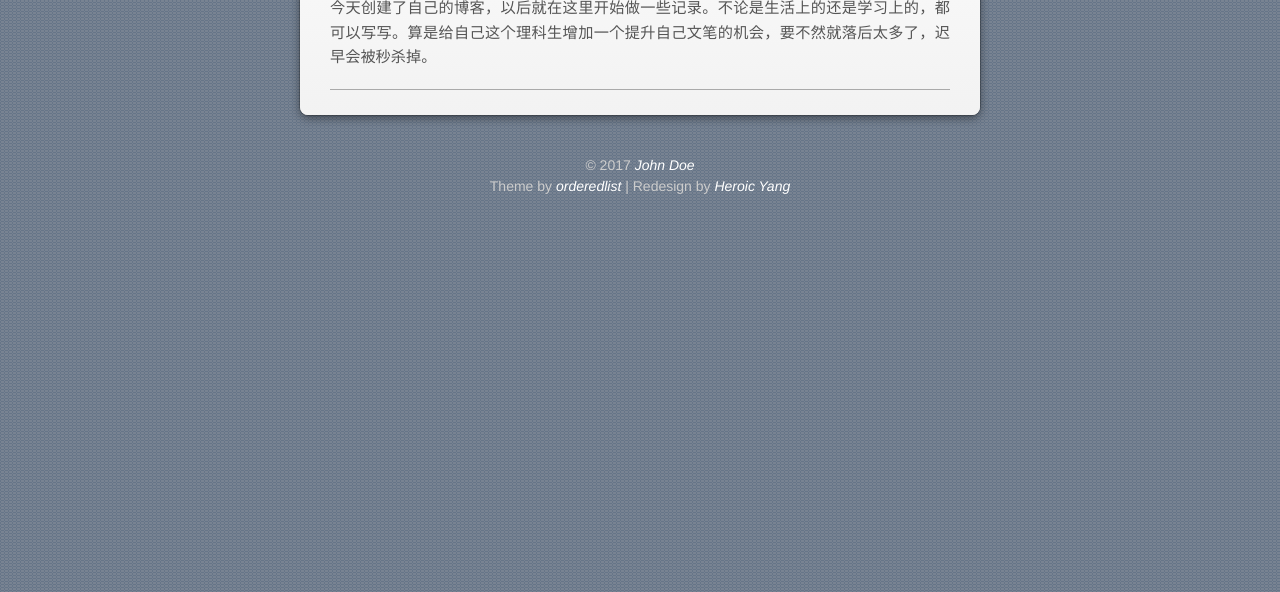
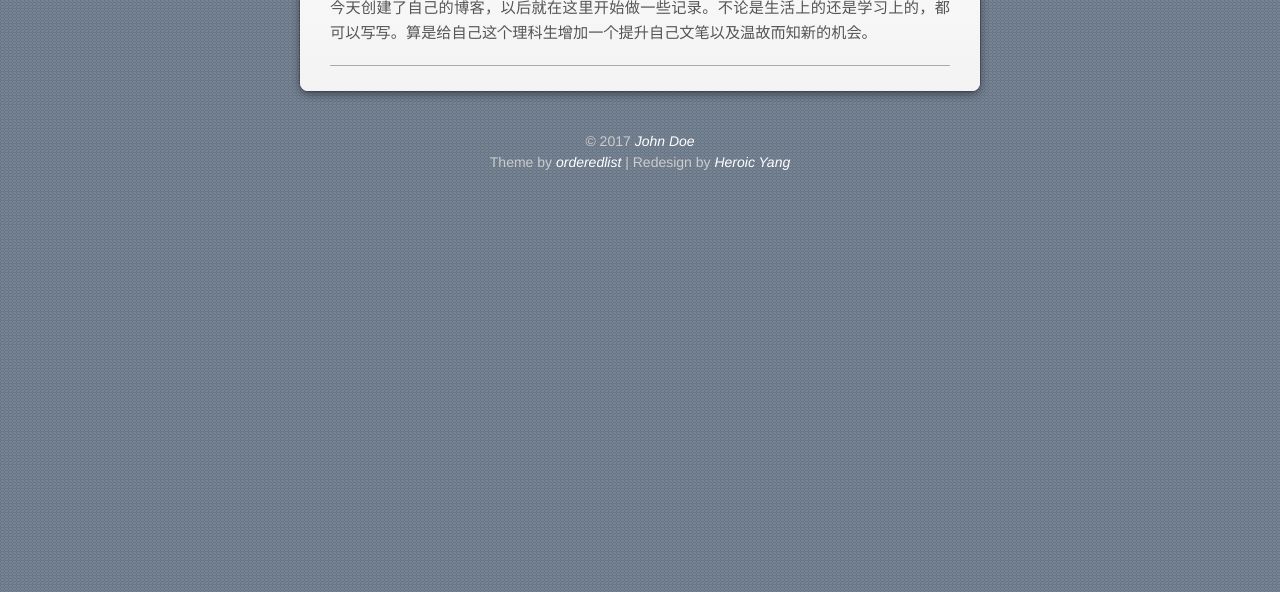
Before and after one commit to hgshren/hgshren.github.io, a plain HTML site: page 2017/06/21/第一篇博客/index.html in a window 1280 px wide. Shown: the part 208-800 px from the top of the page. Drawn offline with nearby package versions, Linux system fonts and the light colour scheme; a web font is replaced by a local one.

Commit message:
Site updated: 2017-06-21 22:13:54

```diff
--- a/2017/06/21/第一篇博客/index.html
+++ b/2017/06/21/第一篇博客/index.html
@@ -10,18 +10,18 @@
     <meta name="author" content="John Doe">
 
 
-    <meta name="description" content="今天创建了自己的博客，以后就在这里开始做一些记录。不论是生活上的还是学习上的，都可以写写。算是给自己这个理科生增加一个提升自己文笔的机会，要不然就落后太多了，迟早会被秒杀掉。">
+    <meta name="description" content="今天创建了自己的博客，以后就在这里开始做一些记录。不论是生活上的还是学习上的，都可以写写。算是给自己这个理科生增加一个提升自己文笔以及温故而知新的机会。">
 
-  <meta name="description" content="今天创建了自己的博客，以后就在这里开始做一些记录。不论是生活上的还是学习上的，都可以写写。算是给自己这个理科生增加一个提升自己文笔的机会，要不然就落后太多了，迟早会被秒杀掉。">
+  <meta name="description" content="今天创建了自己的博客，以后就在这里开始做一些记录。不论是生活上的还是学习上的，都可以写写。算是给自己这个理科生增加一个提升自己文笔以及温故而知新的机会。">
 <meta property="og:type" content="article">
 <meta property="og:title" content="第一篇博客">
 <meta property="og:url" content="http://yoursite.com/2017/06/21/第一篇博客/index.html">
 <meta property="og:site_name" content="Hexo">
-<meta property="og:description" content="今天创建了自己的博客，以后就在这里开始做一些记录。不论是生活上的还是学习上的，都可以写写。算是给自己这个理科生增加一个提升自己文笔的机会，要不然就落后太多了，迟早会被秒杀掉。">
-<meta property="og:updated_time" content="2017-06-21T12:13:05.413Z">
+<meta property="og:description" content="今天创建了自己的博客，以后就在这里开始做一些记录。不论是生活上的还是学习上的，都可以写写。算是给自己这个理科生增加一个提升自己文笔以及温故而知新的机会。">
+<meta property="og:updated_time" content="2017-06-21T14:13:21.514Z">
 <meta name="twitter:card" content="summary">
 <meta name="twitter:title" content="第一篇博客">
-<meta name="twitter:description" content="今天创建了自己的博客，以后就在这里开始做一些记录。不论是生活上的还是学习上的，都可以写写。算是给自己这个理科生增加一个提升自己文笔的机会，要不然就落后太多了，迟早会被秒杀掉。">
+<meta name="twitter:description" content="今天创建了自己的博客，以后就在这里开始做一些记录。不论是生活上的还是学习上的，都可以写写。算是给自己这个理科生增加一个提升自己文笔以及温故而知新的机会。">
 
 
   <link rel="stylesheet" href="/css/style.css">
@@ -70,7 +70,7 @@
 
   <div class="entry">
 
-      <p>今天创建了自己的博客，以后就在这里开始做一些记录。不论是生活上的还是学习上的，都可以写写。算是给自己这个理科生增加一个提升自己文笔的机会，要不然就落后太多了，迟早会被秒杀掉。</p>
+      <p>今天创建了自己的博客，以后就在这里开始做一些记录。不论是生活上的还是学习上的，都可以写写。算是给自己这个理科生增加一个提升自己文笔以及温故而知新的机会。</p>
 
 
   </div>
```
Also changed, not shown: index.html (+1 -1 lines).
